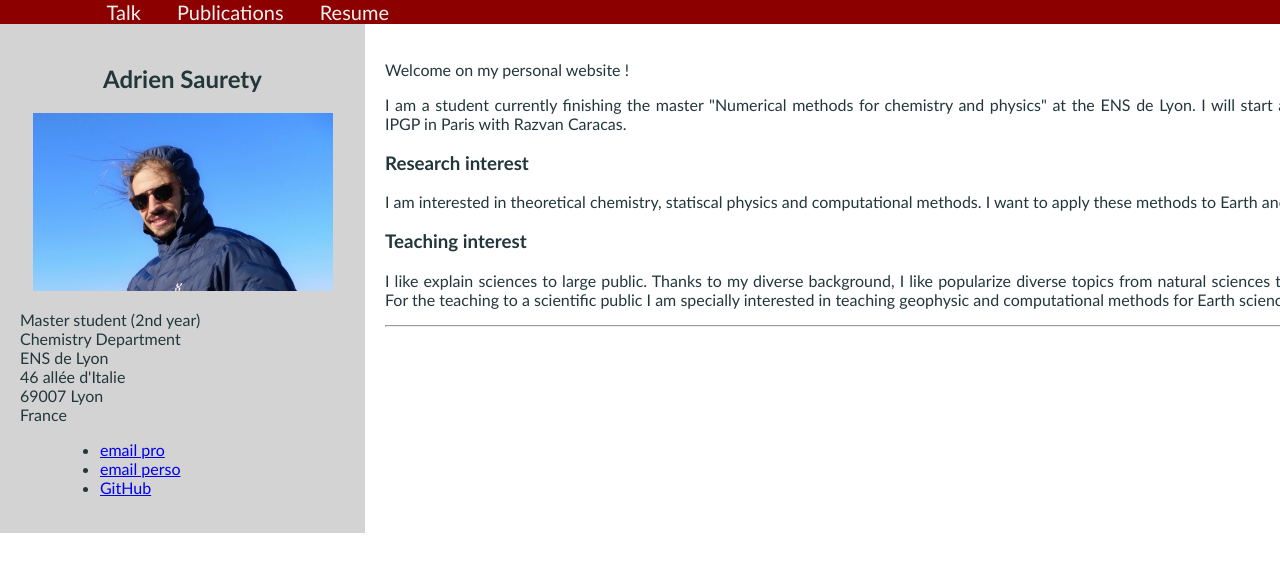
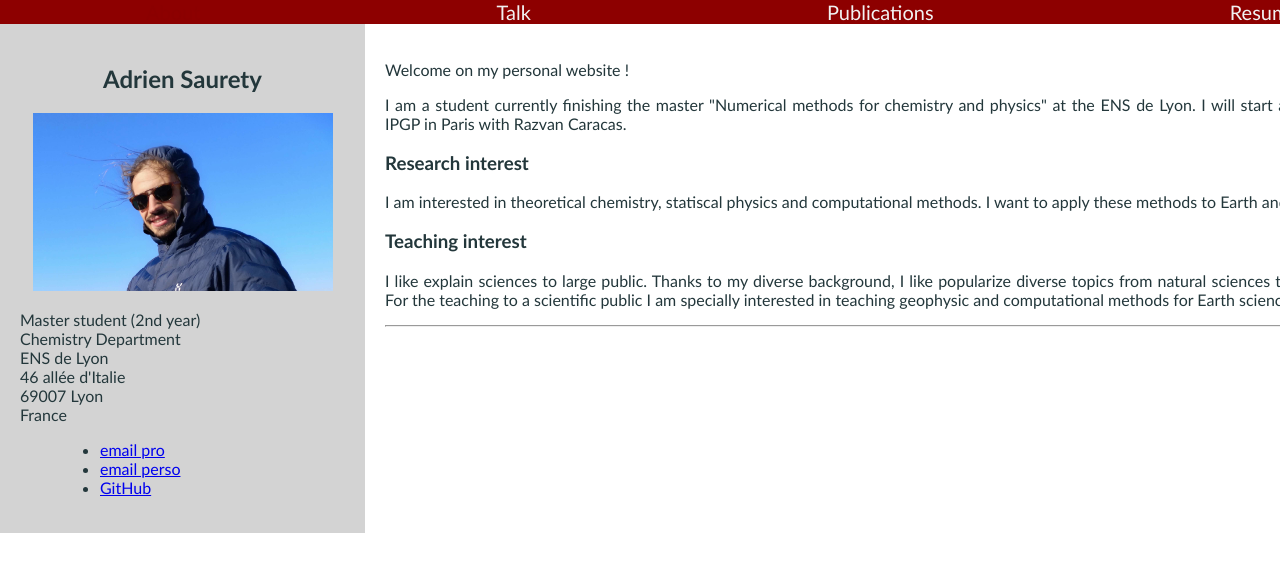
Before and after one commit to adriensaurety/adriensaurety.github.io, a Jekyll site: the page built from index.html, in a window 1280 px wide. Shown: the top 572 px of the page. Built offline with Jekyll 4.4.1, drawn with Linux system fonts in a browser that asks for light colours.

Commit message:
Update main.css

```diff
--- a/css/main.css
+++ b/css/main.css
@@ -93,7 +93,7 @@ padding: 0;
   float: center;
   color: #f2f2f2;
   text-align: center;
-  padding: 14px 16px;
+  padding: 10% 10%;
   text-decoration: none;
   font-size: 20px;
 }
```
